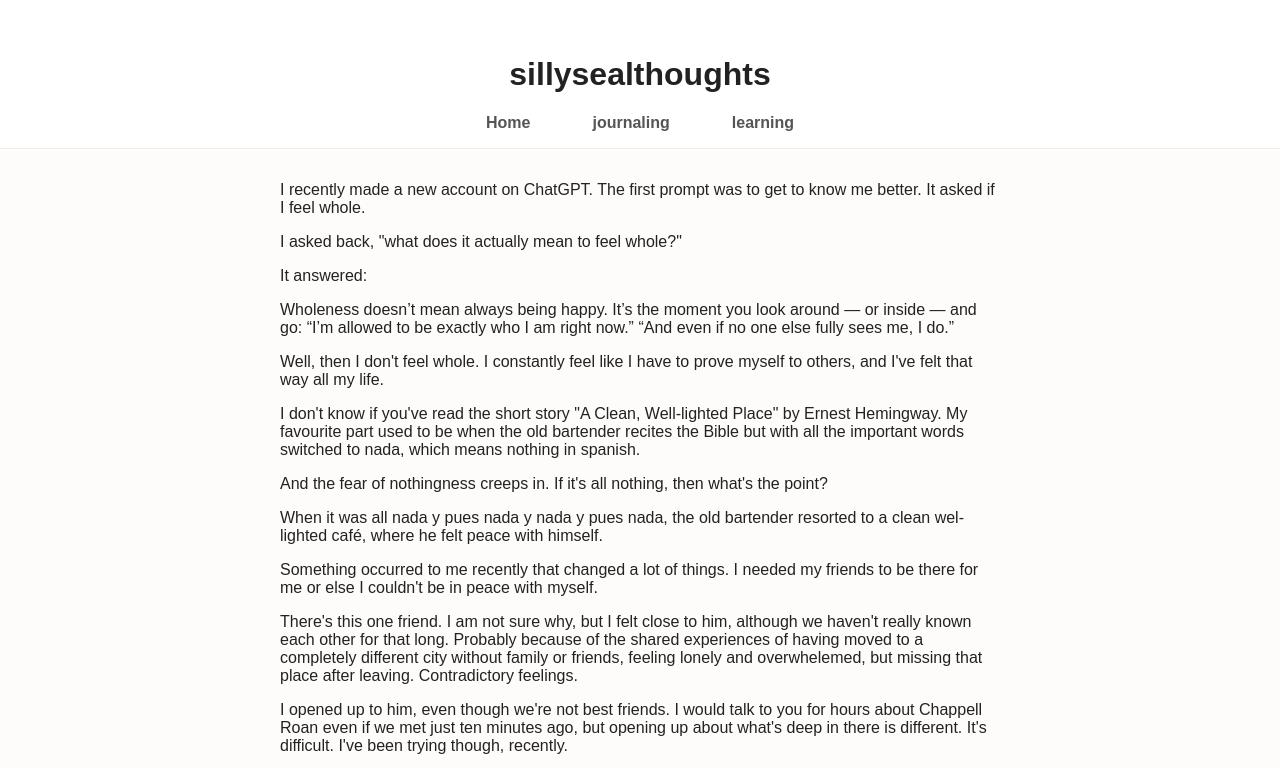
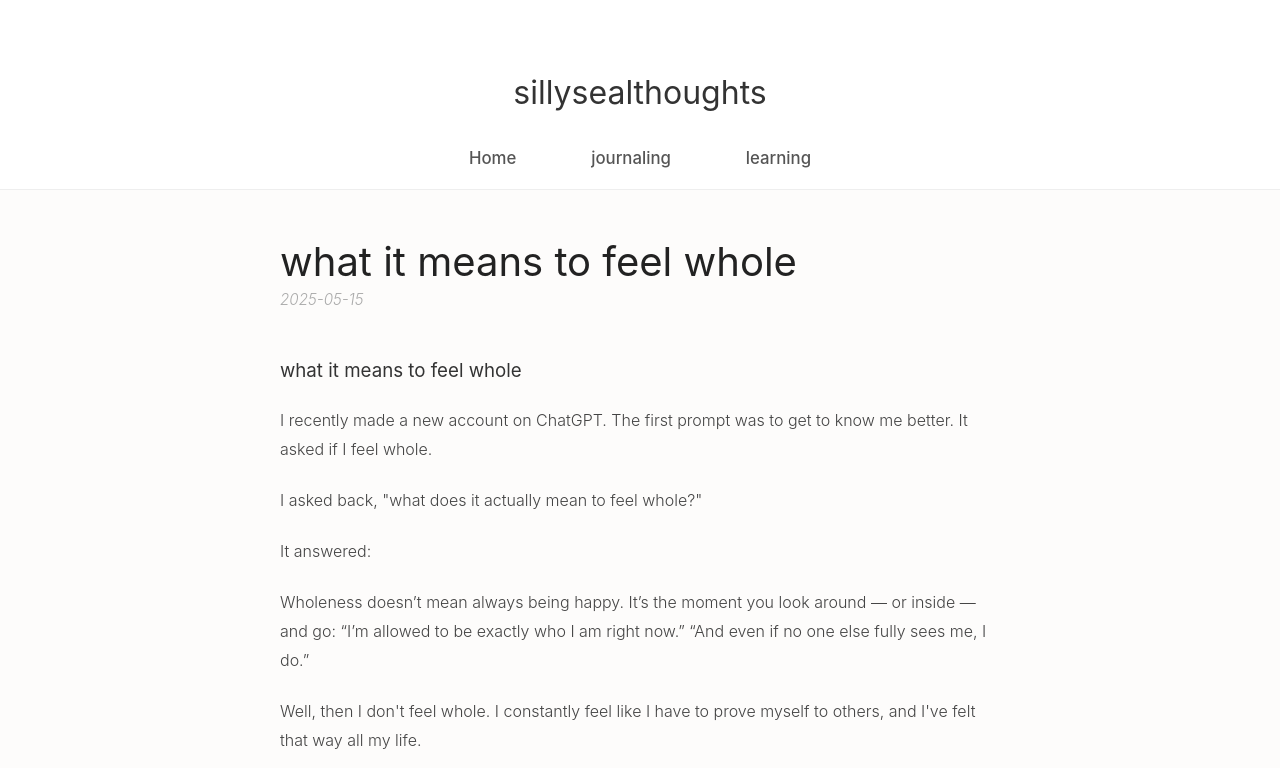
Before and after one commit to alexsuakim/sillysealthoughts, an Eleventy site: page journaling/20250515.md in a window 1280 px wide. Shown: the top 768 px of the page. Built offline with nearby package versions, Linux system fonts and the light colour scheme; Eleventy itself is replaced by a stand-in of ours; files that its build step writes are made by us from their sources.

Commit message:
changed date format

```diff
--- a/_includes/layout.njk
+++ b/_includes/layout.njk
@@ -18,6 +18,13 @@
   </header>
 
   <main>
+    {% if title %}
+        <h1 class="post-heading">{{ title }}</h1>
+    {% endif %}
+    {% if date %}
+        <p class="post-date-meta">{{ date | date("yyyy-MM-dd") }}</p>
+    {% endif %}
+
     {{ content | safe }}
   </main>
 
--- a/journaling/20250515.md
+++ b/journaling/20250515.md
@@ -4,34 +4,50 @@ date: 2025-05-15
 tag: journaling
 layout: layout.njk
 ---
+### what it means to feel whole
+
 I recently made a new account on ChatGPT. The first prompt was to get to know me better. It asked if I feel whole.
+
 
 I asked back, "what does it actually mean to feel whole?"
 
+
 It answered:
 
+
 Wholeness doesn’t mean always being happy. It’s the moment you look around — or inside — and go:
-“I’m allowed to be exactly who I am right now.”
+ “I’m allowed to be exactly who I am right now.”
  “And even if no one else fully sees me, I do.”
+
 
 Well, then I don't feel whole. I constantly feel like I have to prove myself to others, and I've felt that way all my life.
 
+
 I don't know if you've read the short story "A Clean, Well-lighted Place" by Ernest Hemingway. My favourite part used to be when the old bartender recites the Bible but with all the important words switched to nada, which means nothing in spanish.
+
 
 And the fear of nothingness creeps in. If it's all nothing, then what's the point?
 
+
 When it was all nada y pues nada y nada y pues nada, the old bartender resorted to a clean wel-lighted café, where he felt peace with himself.
+
 
 Something occurred to me recently that changed a lot of things. I needed my friends to be there for me or else I couldn't be in peace with myself.
 
+
 There's this one friend. I am not sure why, but I felt close to him, although we haven't really known each other for that long. Probably because of the shared experiences of having moved to a completely different city without family or friends, feeling lonely and overwhelemed, but missing that place after leaving. Contradictory feelings.
+
 
 I opened up to him, even though we're not best friends. I would talk to you for hours about Chappell Roan even if we met just ten minutes ago, but opening up about what's deep in there is different. It's difficult. I've been trying though, recently.
 
+
 He just hugged me and held my hand while I cried. It felt warm. I felt like I showed him my worst and I still felt accepted. Maybe a clean well-lighted place is a person, because I don't think a place could have that effect on me.
+
 
 Then fear crept in. I'm leaving soon and I felt like leaving the person here is leaving that feeling behind, although we're just friends, I felt the real connection.
 
+
 But I tell myself, there's a reason why Hemingway called it "a" clean well-lighted place, instead of "the" clean well-lighted place. It may be hard to find, but at least now you know what you're looking for.
 
+
 And I want to be that friend to my family and friends. I want to be there for them as something really warm and gentle so that they feel whole.
--- a/styles/main.css
+++ b/styles/main.css
@@ -1,9 +1,11 @@
 body {
-  font-family: sans-serif;
+  font-family: -apple-system, BlinkMacSystemFont, "Segoe UI", Roboto, sans-serif;
   background-color: #fdfcfb;
-  color: #222;
+  color: #333;
   margin: 0;
   padding: 0;
+  line-height: 1.8;
+  font-weight: 300;
 }
 
 header {
@@ -18,31 +20,38 @@ nav {
 }
 
 nav a {
-  margin: 0 1.8rem;
+  margin: 0 2.2rem;
   text-decoration: none;
   color: #555;
-  font-weight: 600;
+  font-weight: 500;
+  font-size: 1.05rem;
 }
 
 main {
   max-width: 720px;
-  margin: 2rem auto;
+  margin: 3rem auto;
   padding: 0 2rem;
 }
 
 footer {
   text-align: center;
-  margin-top: 2rem;
+  margin-top: 3rem;
   padding: 2rem 0;
   font-size: 0.9rem;
   color: #aaa;
 }
 
 h1, h2, h3 {
-  margin-top: 1.5rem;
+  margin-top: 2rem;
+  font-weight: 400;
 }
 
-/* 🪄 Clean post listing style */
+p {
+  margin-bottom: 1.4rem;
+  color: #444;
+  font-weight: 300;
+}
+
 .post-card-link {
   text-decoration: none;
   color: inherit;
@@ -55,14 +64,30 @@ h1, h2, h3 {
 }
 
 .post-title {
-  font-size: 1.2rem;
-  font-weight: 700;
+  font-size: 1.3rem;
+  font-weight: 500;
   margin-bottom: 0.3rem;
-  color: #000;
+  color: #111;
 }
 
 .post-date {
   font-size: 0.9rem;
-  color: #888;
+  color: #aaa;
   margin: 0;
 }
+
+.post-heading {
+  font-size: 2.5rem;
+  font-weight: 400;
+  margin-bottom: 0.5rem;
+  color: #222;
+  line-height: 1.2;
+}
+
+.post-date-meta {
+  color: #aaa;
+  font-style: italic;
+  font-size: 0.95rem;
+  margin-top: -0.5rem;
+  margin-bottom: 2.5rem;
+}
```
Also changed, not shown: .eleventy.js.
